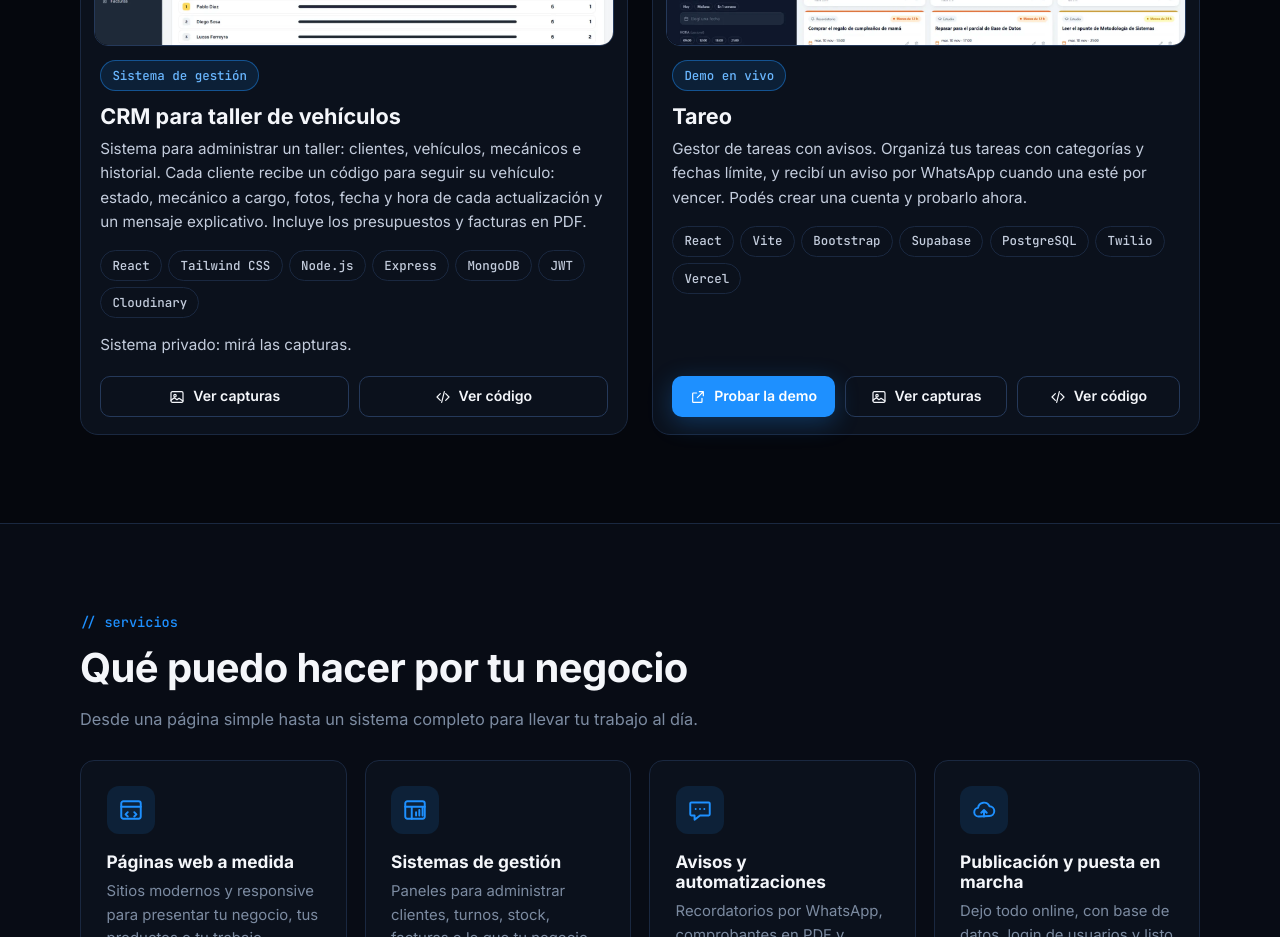
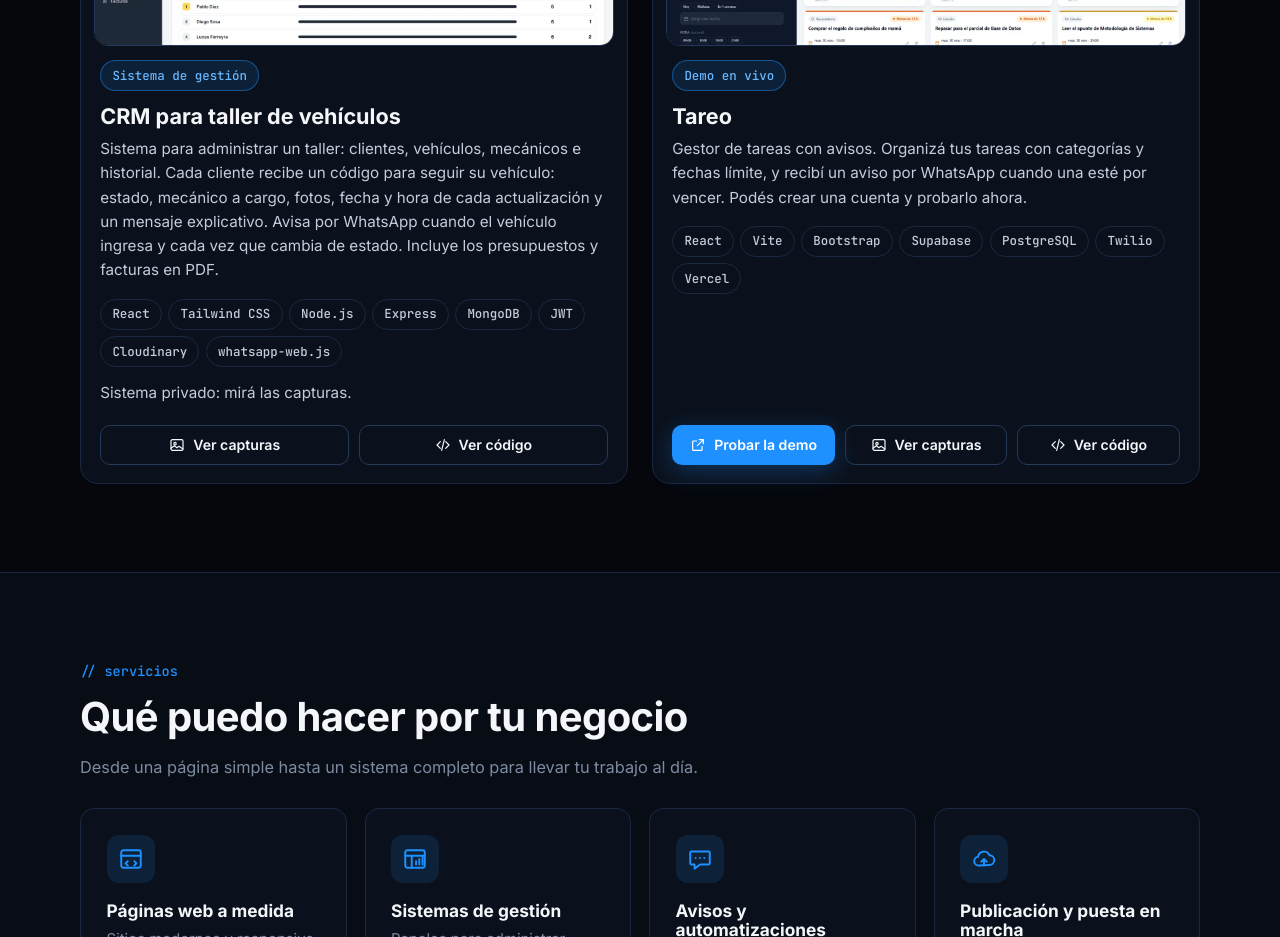
Before and after one commit to ivo99o/portfolio-ivodevelopment, a React (Vite) app: page / in a window 1280 px wide. Shown: the part 1180-2117 px from the top of the page. Built offline with nearby package versions, Linux system fonts and the light colour scheme.

Commit message:
Mencionar los avisos por WhatsApp y whatsapp-web.js en la tarjeta del CRM

```diff
--- a/src/datos/proyectos.js
+++ b/src/datos/proyectos.js
@@ -4,8 +4,8 @@ export const PROYECTOS = [
     etiqueta: 'Sistema de gestión',
     titulo: 'CRM para taller de vehículos',
     descripcion:
-      'Sistema para administrar un taller: clientes, vehículos, mecánicos e historial. Cada cliente recibe un código para seguir su vehículo: estado, mecánico a cargo, fotos, fecha y hora de cada actualización y un mensaje explicativo. Incluye los presupuestos y facturas en PDF.',
-    tecnologias: ['React', 'Tailwind CSS', 'Node.js', 'Express', 'MongoDB', 'JWT', 'Cloudinary'],
+      'Sistema para administrar un taller: clientes, vehículos, mecánicos e historial. Cada cliente recibe un código para seguir su vehículo: estado, mecánico a cargo, fotos, fecha y hora de cada actualización y un mensaje explicativo. Avisa por WhatsApp cuando el vehículo ingresa y cada vez que cambia de estado. Incluye los presupuestos y facturas en PDF.',
+    tecnologias: ['React', 'Tailwind CSS', 'Node.js', 'Express', 'MongoDB', 'JWT', 'Cloudinary', 'whatsapp-web.js'],
     imagenes: [
       { src: '/img/crm/dashboard.webp', alt: 'Panel del taller: facturación, cobros, trabajos por semana y ranking de mecánicos.', pie: 'Panel del taller: facturación, cobros, trabajos por semana y ranking de mecánicos.' },
       { src: '/img/crm/login.webp', alt: 'Ingreso al panel de administración con sesión de 12 horas.', pie: 'Ingreso al panel de administración con sesión de 12 horas.' },
```
